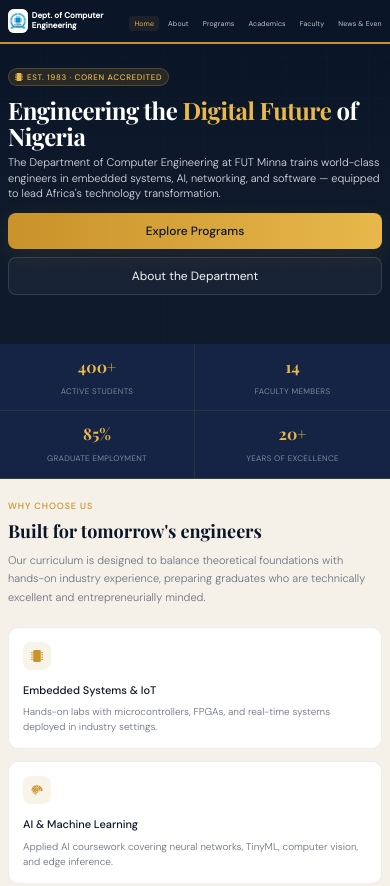
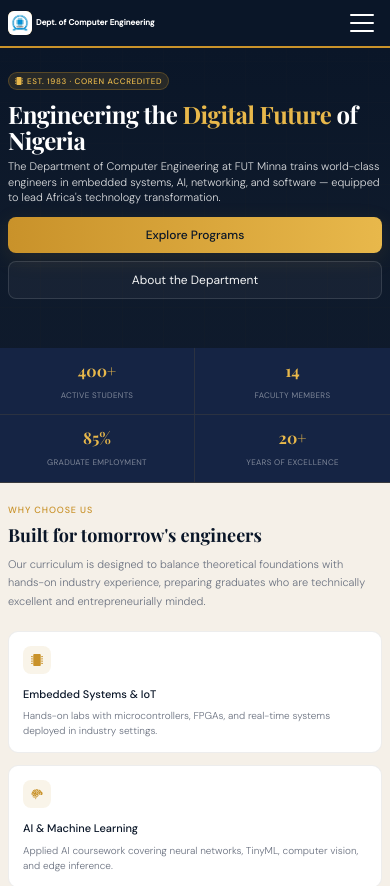
Before and after one commit to Gbagamsyle/cpe, a Next.js app: page / in a window 390 px wide. Shown: the top 886 px of the page. Built offline with nearby package versions, Linux system fonts and the light colour scheme.

Commit message:
Update mobile navbar with hamburger menu

```diff
--- a/src/components/Nav.css
+++ b/src/components/Nav.css
@@ -56,6 +56,62 @@ nav {
   text-transform: uppercase;
 }
 
+.nav-toggle {
+  display: none;
+  border: none;
+  background: transparent;
+  padding: 8px;
+  cursor: pointer;
+  color: var(--white);
+  border-radius: 8px;
+  transition: background 0.2s ease;
+}
+
+.nav-toggle:hover,
+.nav-toggle:focus-visible {
+  background: rgba(255,255,255,0.08);
+}
+
+.nav-toggle span,
+.nav-toggle span::before,
+.nav-toggle span::after {
+  display: block;
+  width: 24px;
+  height: 2px;
+  background: currentColor;
+  border-radius: 999px;
+  position: relative;
+  transition: transform 0.25s ease, opacity 0.25s ease;
+}
+
+.nav-toggle span::before,
+.nav-toggle span::after {
+  content: "";
+  position: absolute;
+  left: 0;
+}
+
+.nav-toggle span::before {
+  top: -8px;
+}
+
+.nav-toggle span::after {
+  top: 8px;
+}
+
+.nav-toggle.open span {
+  transform: rotate(45deg);
+}
+
+.nav-toggle.open span::before {
+  top: 0;
+  transform: rotate(90deg);
+}
+
+.nav-toggle.open span::after {
+  opacity: 0;
+}
+
 .nav-links {
   display: flex;
   gap: 0;
@@ -73,7 +129,8 @@ nav {
   letter-spacing: 0.02em;
 }
 
-.nav-links a:hover, .nav-links a.active {
+.nav-links a:hover,
+.nav-links a.active {
   color: var(--gold-light);
   background: rgba(201,146,42,0.1);
 }
@@ -101,18 +158,65 @@ nav {
 }
 
 @media (max-width: 680px) {
-  nav { height: 48px; }
-  .nav-title span { display: none; }
-  .nav-title { font-size: 9px; font-weight: 600; }
-  .nav-links { gap: 4px; overflow-x: auto; -webkit-overflow-scrolling: touch; }
-  .nav-links li { display: inline-block; }
-  .nav-links a { white-space: nowrap; font-size: 8px; padding: 4px 6px; }
+  nav {
+    height: 52px;
+    padding: 0 0.75rem;
+    position: relative;
+  }
+
+  .nav-title span {
+    display: none;
+  }
+
+  .nav-title {
+    font-size: 9px;
+    font-weight: 600;
+  }
+
+  .nav-toggle {
+    display: inline-flex;
+    align-items: center;
+    justify-content: center;
+    margin-left: auto;
+  }
+
+  .nav-links {
+    display: none;
+    position: absolute;
+    top: 100%;
+    left: 0;
+    right: 0;
+    width: 100%;
+    background: var(--navy);
+    flex-direction: column;
+    gap: 0.25rem;
+    padding: 0.75rem 0.75rem 0.85rem;
+    border-bottom-left-radius: 0.5rem;
+    border-bottom-right-radius: 0.5rem;
+    box-shadow: 0 16px 30px rgba(0, 0, 0, 0.18);
+  }
+
+  .nav-links.open {
+    display: flex;
+  }
+
+  .nav-links li {
+    width: 100%;
+  }
+
+  .nav-links a {
+    display: block;
+    width: 100%;
+    font-size: 10px;
+    padding: 10px 0.85rem;
+    border-radius: 0.5rem;
+  }
 }
 
 @media (max-width: 480px) {
-  nav { height: 44px; padding: 0 0.5rem; }
+  nav { height: 48px; padding: 0 0.5rem; }
   .nav-brand { gap: 4px; }
   .nav-logo { width: 24px; height: 24px; }
   .nav-title { font-size: 8px; }
-  .nav-links a { font-size: 7px; padding: 3px 5px; }
+  .nav-links a { font-size: 9px; padding: 10px 0.75rem; }
 }
--- a/src/components/Nav.tsx
+++ b/src/components/Nav.tsx
@@ -1,10 +1,27 @@
 "use client";
 
-import React from "react";
+import React, { useState } from "react";
 import Image from "next/image";
 import "./Nav.css";
 
+const links = [
+  ["home", "Home"],
+  ["about", "About"],
+  ["programs", "Programs"],
+  ["academics", "Academics"],
+  ["faculty", "Faculty"],
+  ["news", "News & Events"],
+  ["contact", "Contact"],
+];
+
 export default function Nav({ active, onNavigate }: { active: string; onNavigate: (id: string) => void; }) {
+  const [menuOpen, setMenuOpen] = useState(false);
+
+  const handleNavigate = (id: string) => {
+    setMenuOpen(false);
+    onNavigate(id);
+  };
+
   return (
     <nav>
       <div className="nav-brand">
@@ -17,23 +34,24 @@ export default function Nav({ active, onNavigate }: { active: string; onNavigate
         </div>
       </div>
 
-      <ul className="nav-links">
-        {[
-          ["home", "Home"],
-          ["about", "About"],
-          ["programs", "Programs"],
-          ["academics", "Academics"],
-          ["faculty", "Faculty"],
-          ["news", "News & Events"],
-          ["contact", "Contact"]
-        ].map(([id, label]) => (
+      <button
+        className={`nav-toggle ${menuOpen ? "open" : ""}`}
+        aria-expanded={menuOpen}
+        aria-label={menuOpen ? "Close navigation menu" : "Open navigation menu"}
+        onClick={() => setMenuOpen((prev) => !prev)}
+      >
+        <span />
+      </button>
+
+      <ul className={`nav-links ${menuOpen ? "open" : ""}`}>
+        {links.map(([id, label]) => (
           <li key={id}>
             <a
               href="#"
               className={active === id ? "active" : ""}
               onClick={(e) => {
                 e.preventDefault();
-                onNavigate(id as string);
+                handleNavigate(id);
               }}
             >
               {label}
```
